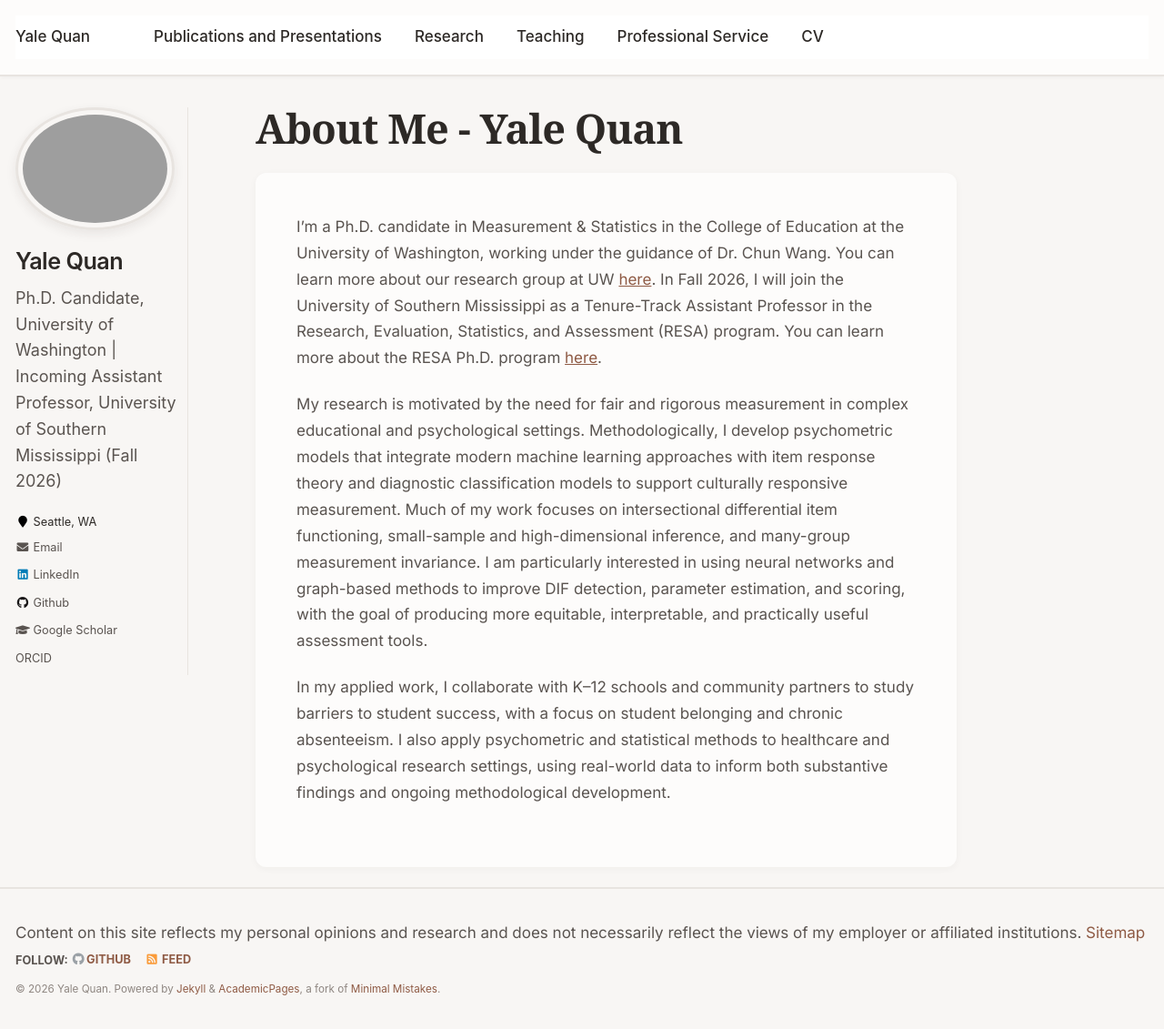
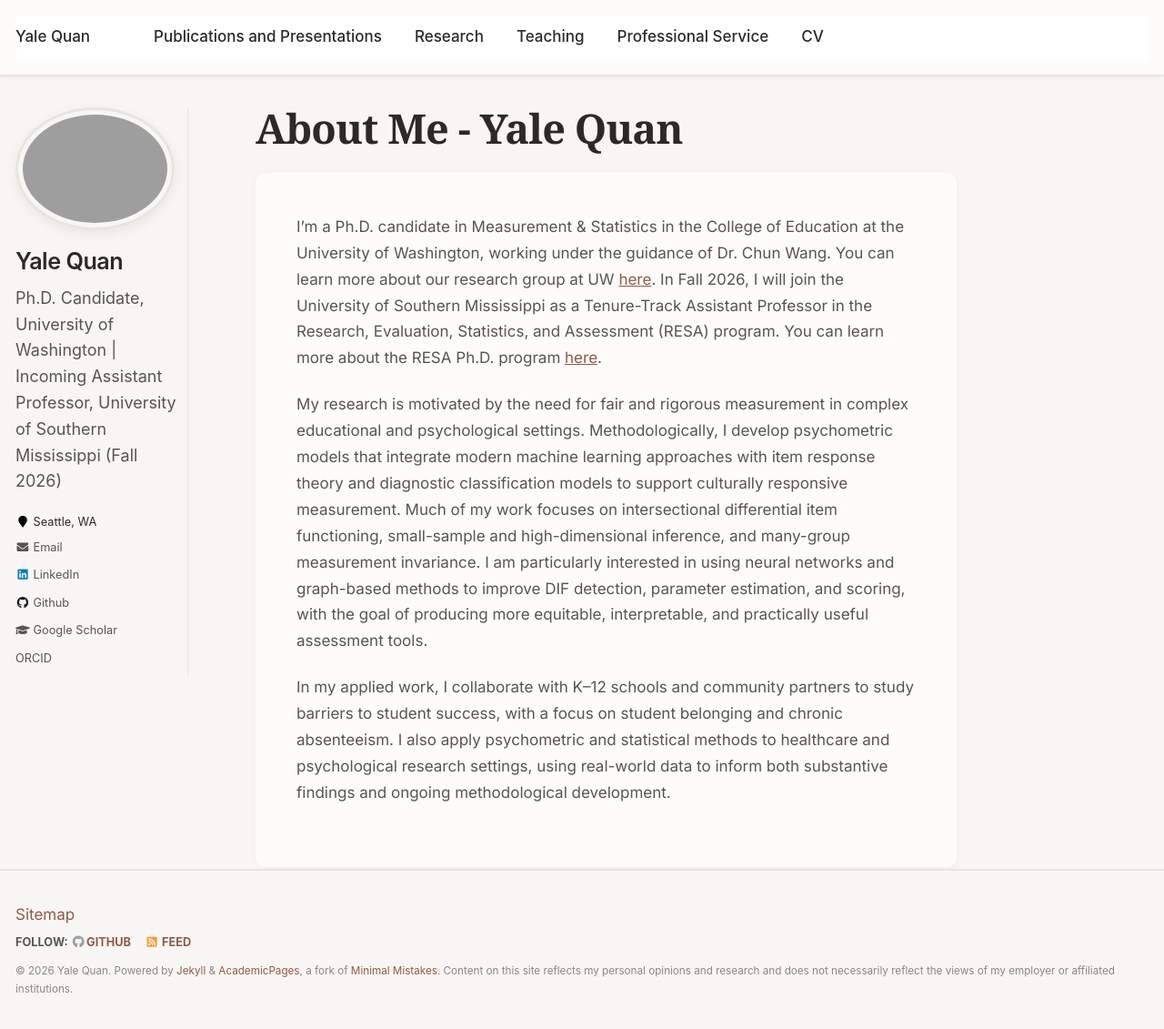
Before and after one commit to yalequan/yalequan.github.io, a Jekyll site: the page built from _pages/about.md, in a window 1280 px wide and 1131 px high. Shown: the whole window at 91% size. Built offline with Jekyll 4.4.1, drawn with Linux system fonts in a browser that asks for light colours.

Commit message:
Fixed footer
Fixed footer

```diff
--- a/_includes/footer.html
+++ b/_includes/footer.html
@@ -21,4 +21,4 @@
   </ul>
 </div>
 
-<div class="page__footer-copyright">&copy; {{ site.time | date: '%Y' }} {{ site.name | default: site.title }}. {{ site.data.ui-text[site.locale].powered_by | default: "Powered by" }} <a href="http://jekyllrb.com" rel="nofollow">Jekyll</a> &amp; <a href="https://github.com/academicpages/academicpages.github.io">AcademicPages</a>, a fork of <a href="https://mademistakes.com/work/minimal-mistakes-jekyll-theme/" rel="nofollow">Minimal Mistakes</a>.</div>
+<div class="page__footer-copyright">&copy; {{ site.time | date: '%Y' }} {{ site.name | default: site.title }}. {{ site.data.ui-text[site.locale].powered_by | default: "Powered by" }} <a href="http://jekyllrb.com" rel="nofollow">Jekyll</a> &amp; <a href="https://github.com/academicpages/academicpages.github.io">AcademicPages</a>, a fork of <a href="https://mademistakes.com/work/minimal-mistakes-jekyll-theme/" rel="nofollow">Minimal Mistakes</a>. Content on this site reflects my personal opinions and research and does not necessarily reflect the views of my employer or affiliated institutions.</div>
--- a/_includes/footer/custom.html
+++ b/_includes/footer/custom.html
@@ -1,3 +1,3 @@
 <!-- start custom footer snippets -->
-Content on this site reflects my personal opinions and research and does not necessarily reflect the views of my employer or affiliated institutions. <a href="/sitemap/">Sitemap</a>
+ <a href="/sitemap/">Sitemap</a>
 <!-- end custom footer snippets -->
```
